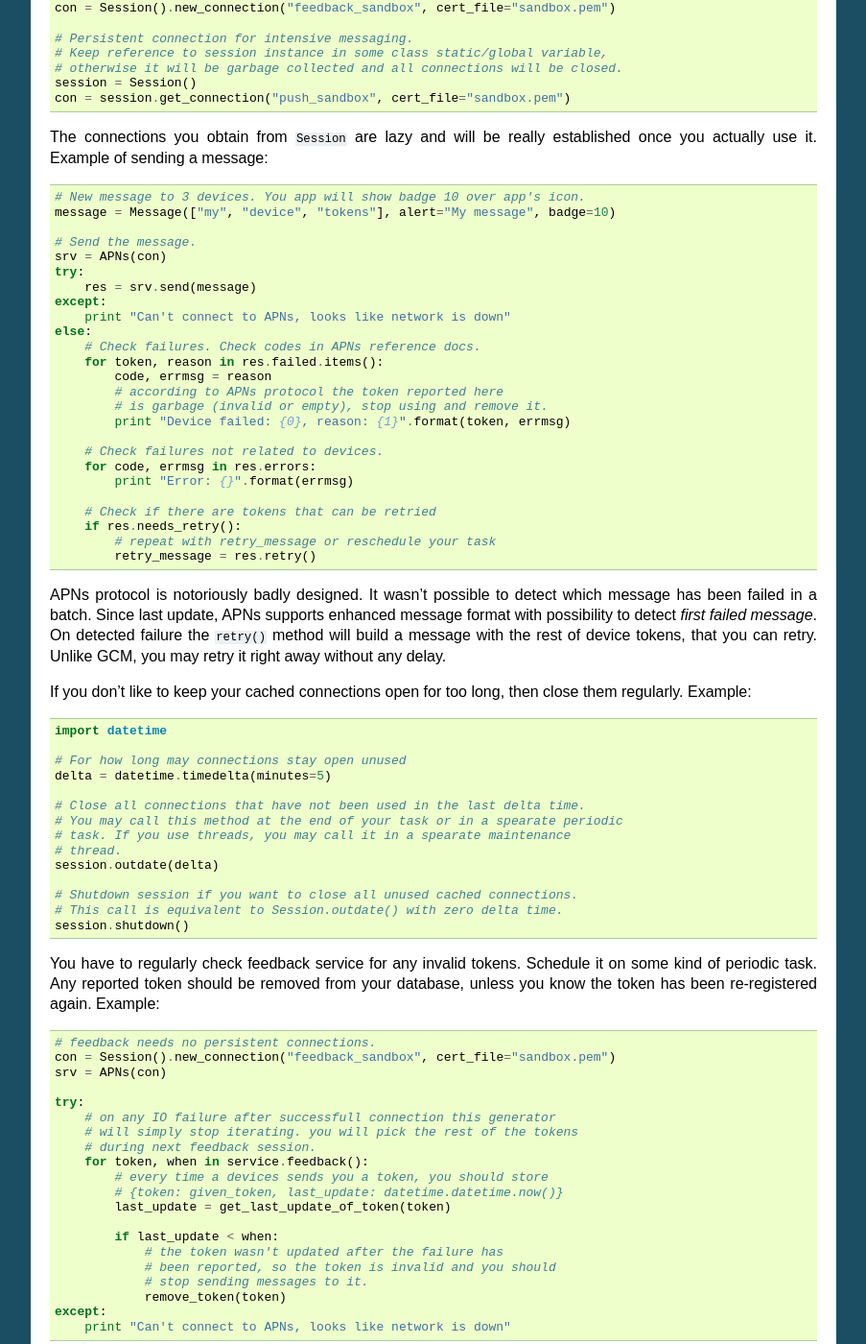
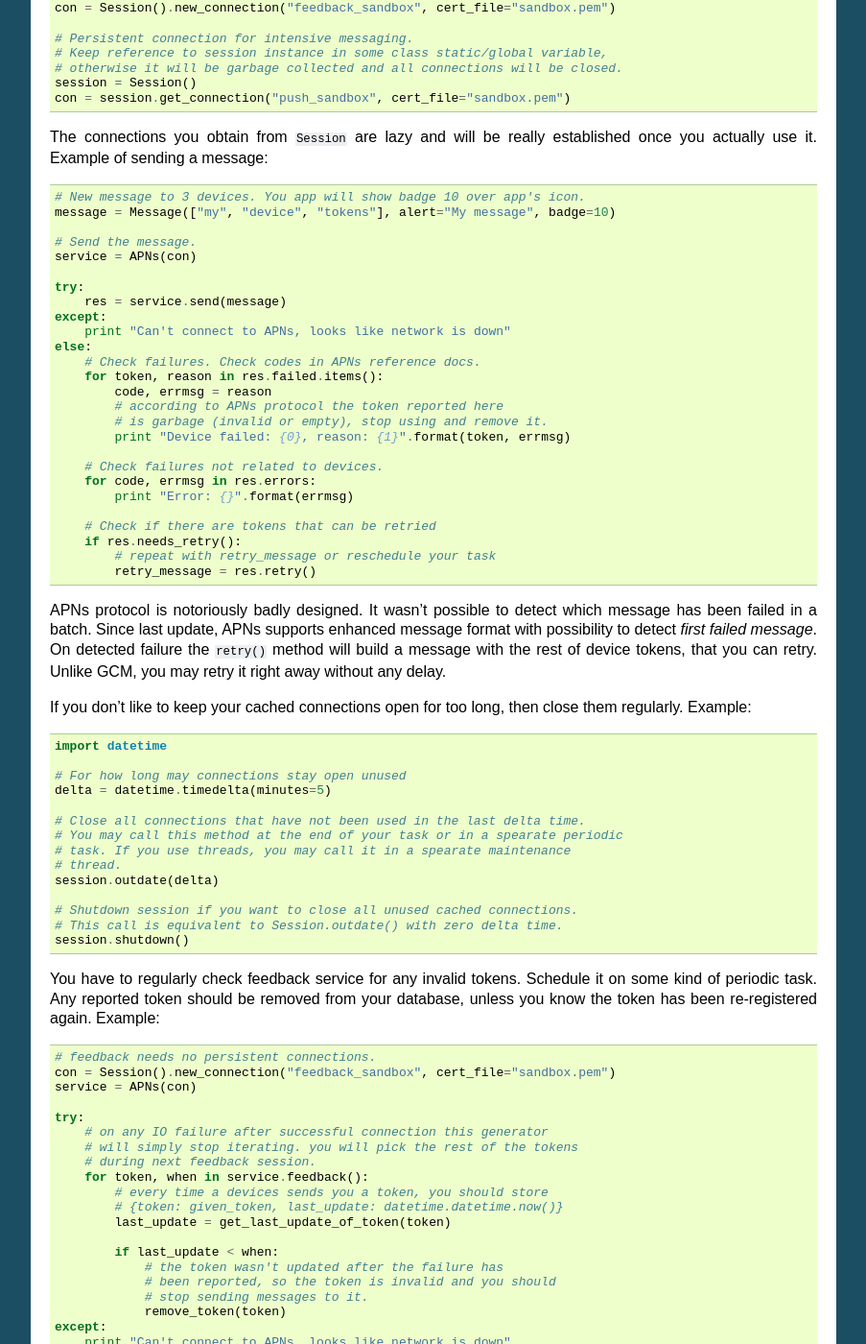
Before and after one commit to razor-1/apns-clerk, a Sphinx documentation site: the page built from docs/intro.rst, in a window 1280 px wide and 1400 px high, scrolled down 382 px. Shown: the whole window at 96% size, without its empty margins (198-1101 px from the left). Built offline with Sphinx 7.4.7, drawn with Linux system fonts in a browser that asks for light colours; pages that are not in the unit, such as notebooks, are missing from menus.

Commit message:
Updated example code

```diff
--- a/docs/intro.rst
+++ b/docs/intro.rst
@@ -39,9 +39,10 @@ established once you actually use it. Example of sending a message::
     message = Message(["my", "device", "tokens"], alert="My message", badge=10)
 
     # Send the message.
-    srv = APNs(con)
+    service = APNs(con)
+
     try:
-        res = srv.send(message)
+        res = service.send(message)
     except:
         print "Can't connect to APNs, looks like network is down"
     else:
@@ -94,10 +95,10 @@ Example::
 
     # feedback needs no persistent connections.
     con = Session().new_connection("feedback_sandbox", cert_file="sandbox.pem")
-    srv = APNs(con)
+    service = APNs(con)
 
     try:
-        # on any IO failure after successfull connection this generator
+        # on any IO failure after successful connection this generator
         # will simply stop iterating. you will pick the rest of the tokens
         # during next feedback session.
         for token, when in service.feedback():
```
